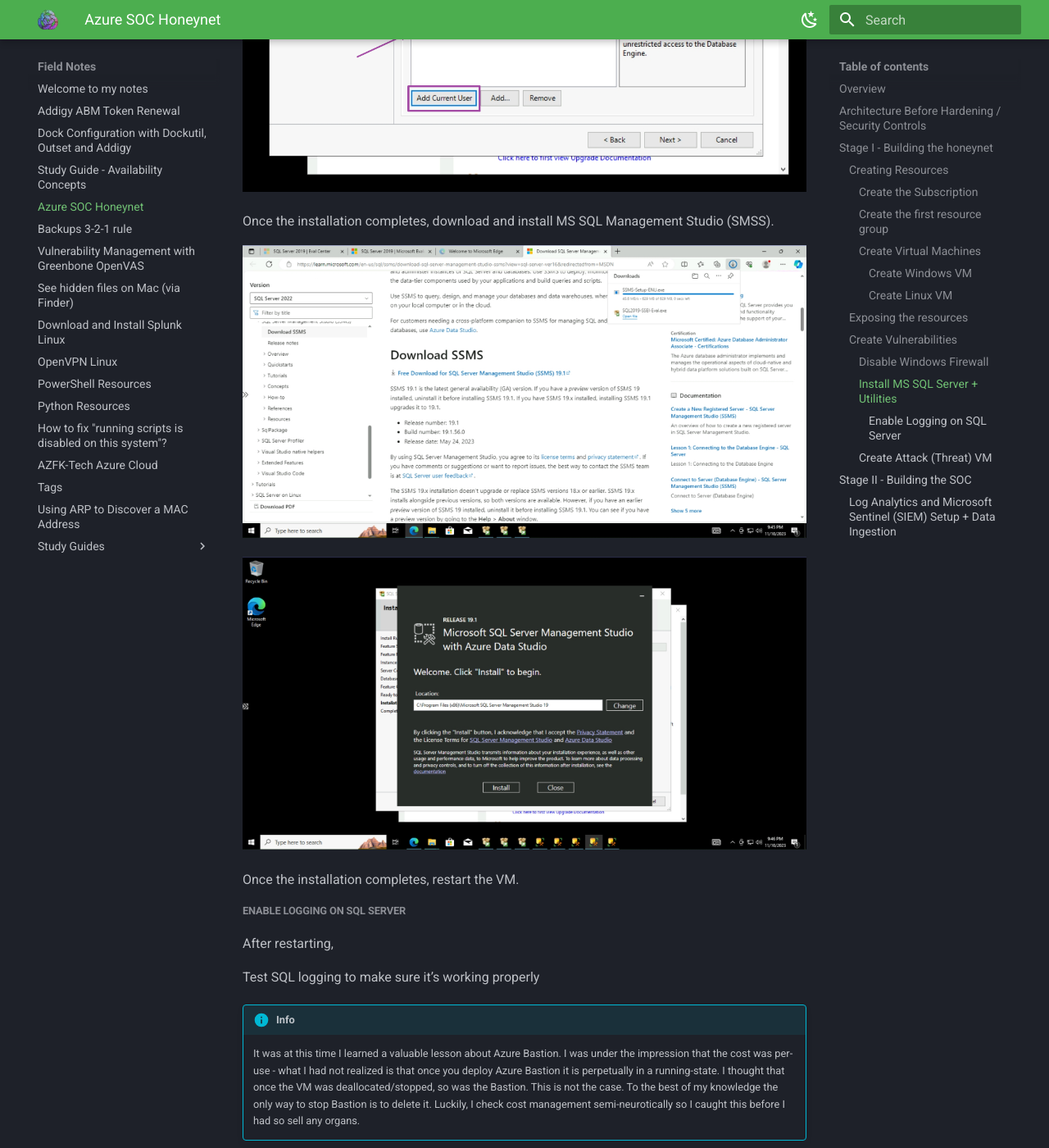
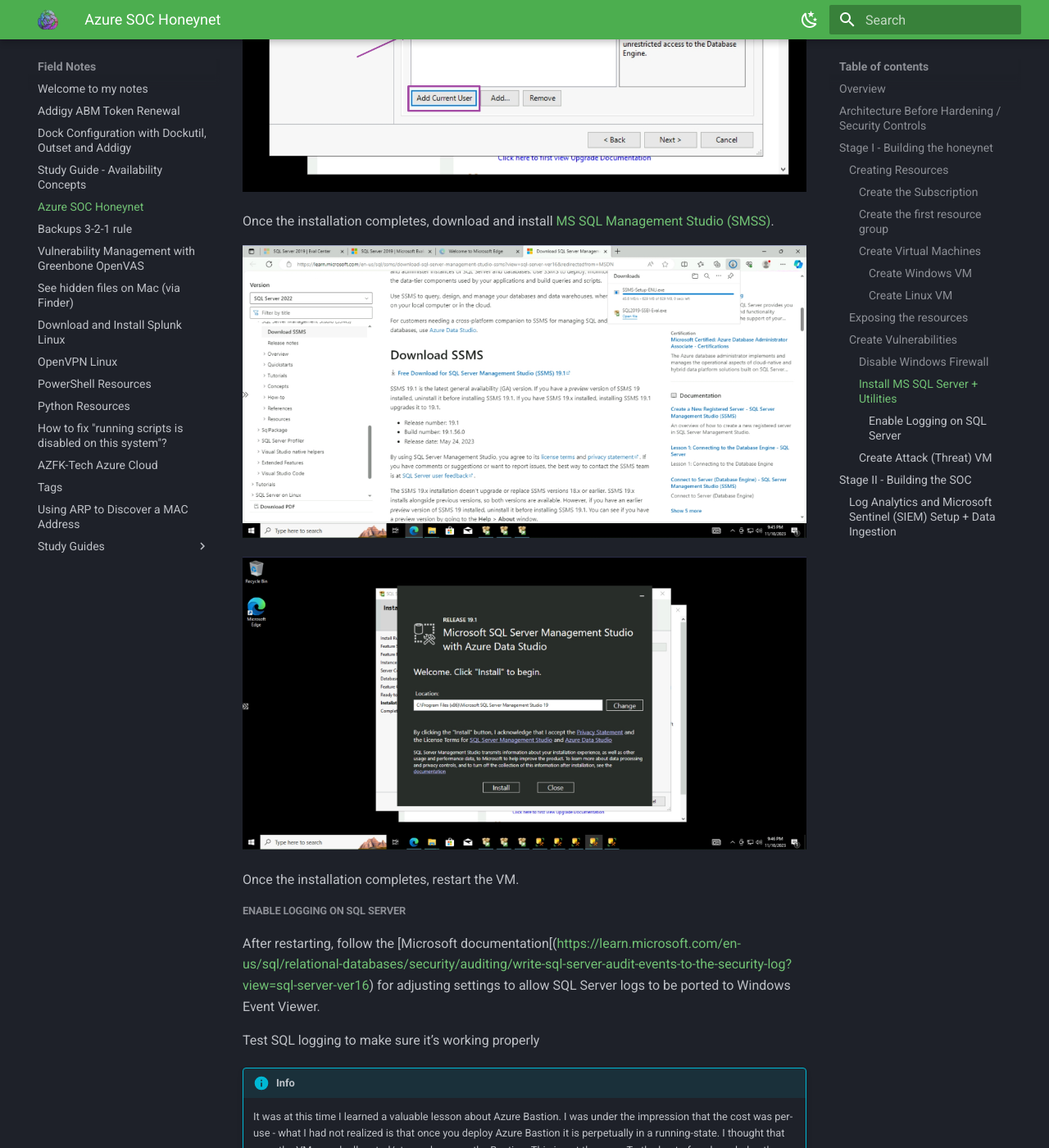
Before and after one commit to damitasalmon/field-notes, an MkDocs documentation site: the page built from docs/azure-soc-honeynet.md, in a window 1280 px wide and 1400 px high, scrolled down 20778 px. Shown: the whole window at 82% size. Built offline with MkDocs 1.6.1 and Material for MkDocs 9.7.7, drawn with Linux system fonts in a browser that asks for light colours; some of the changed lines change nothing that is shown; some of the changed text lies outside the part shown.

Commit message:
Add media links

```diff
--- a/docs/azure-soc-honeynet.md
+++ b/docs/azure-soc-honeynet.md
@@ -168,7 +168,7 @@
 
 #### Install MS SQL Server + Utilities
 
-Next, download and install SQL Server Evaluation. Select Download Media.
+Next, download and install [SQL Server Evaluation](ttps://www.microsoft.com/en-us/evalcenter/evaluate-sql-server-2019). Select Download Media.
 
 ![Install MS SQL Server](assets/images/soc-honeynet/install-ms-sql-server.png)
 
@@ -196,7 +196,7 @@
 
 ![Install MS SQL Server](assets/images/soc-honeynet/install-ms-sql-server-8.png)
 
-Once the installation completes, download and install MS SQL Management Studio (SMSS).
+Once the installation completes, download and install [MS SQL Management Studio (SMSS)](https://learn.microsoft.com/en-us/sql/ssms/download-sql-server-management-studio-ssms).
 
 ![Install SMSS](assets/images/soc-honeynet/install-ms-sql-ssms-2.jpg)
 
@@ -207,7 +207,7 @@
 
 ##### Enable Logging on SQL Server
 
-After restarting,
+After restarting, follow the [Microsoft documentation[(https://learn.microsoft.com/en-us/sql/relational-databases/security/auditing/write-sql-server-audit-events-to-the-security-log?view=sql-server-ver16) for adjusting settings to allow SQL Server logs to be ported to Windows Event Viewer.
 
 Test SQL logging to make sure it’s working properly
 
```
